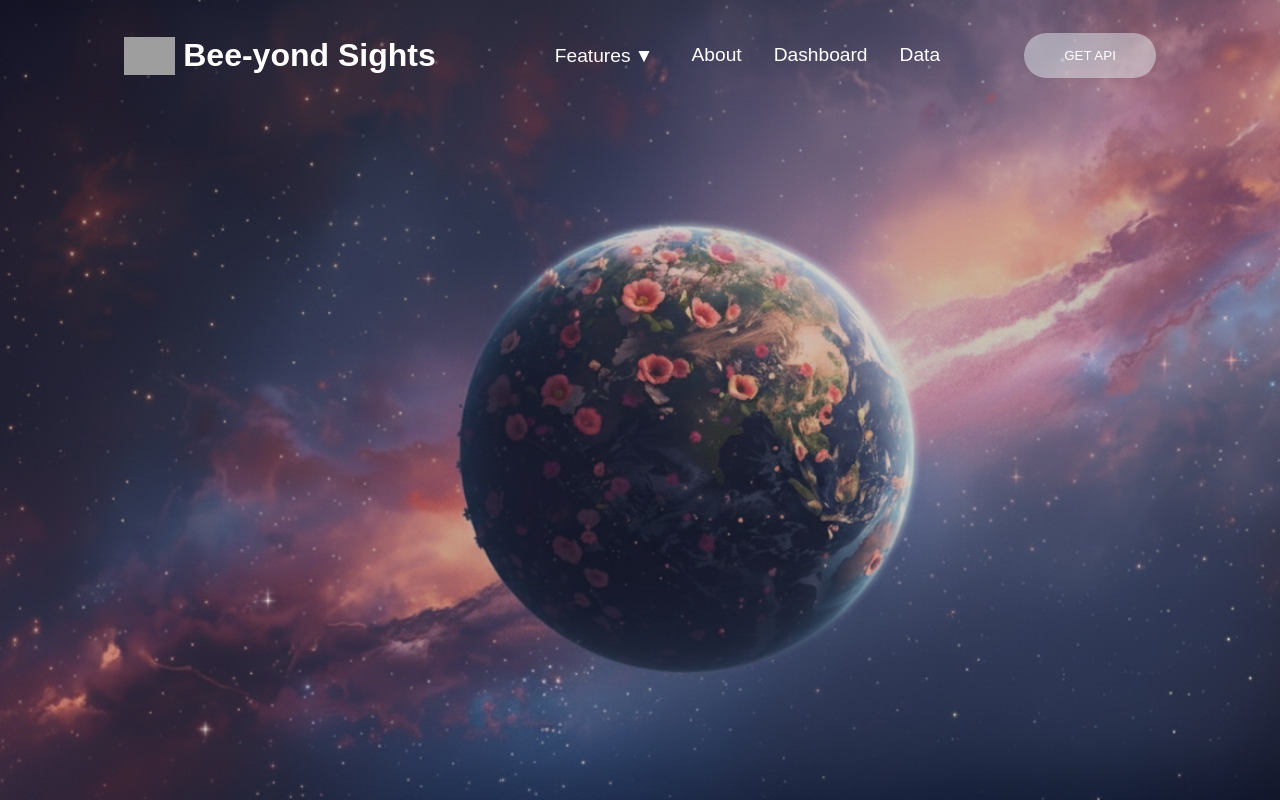
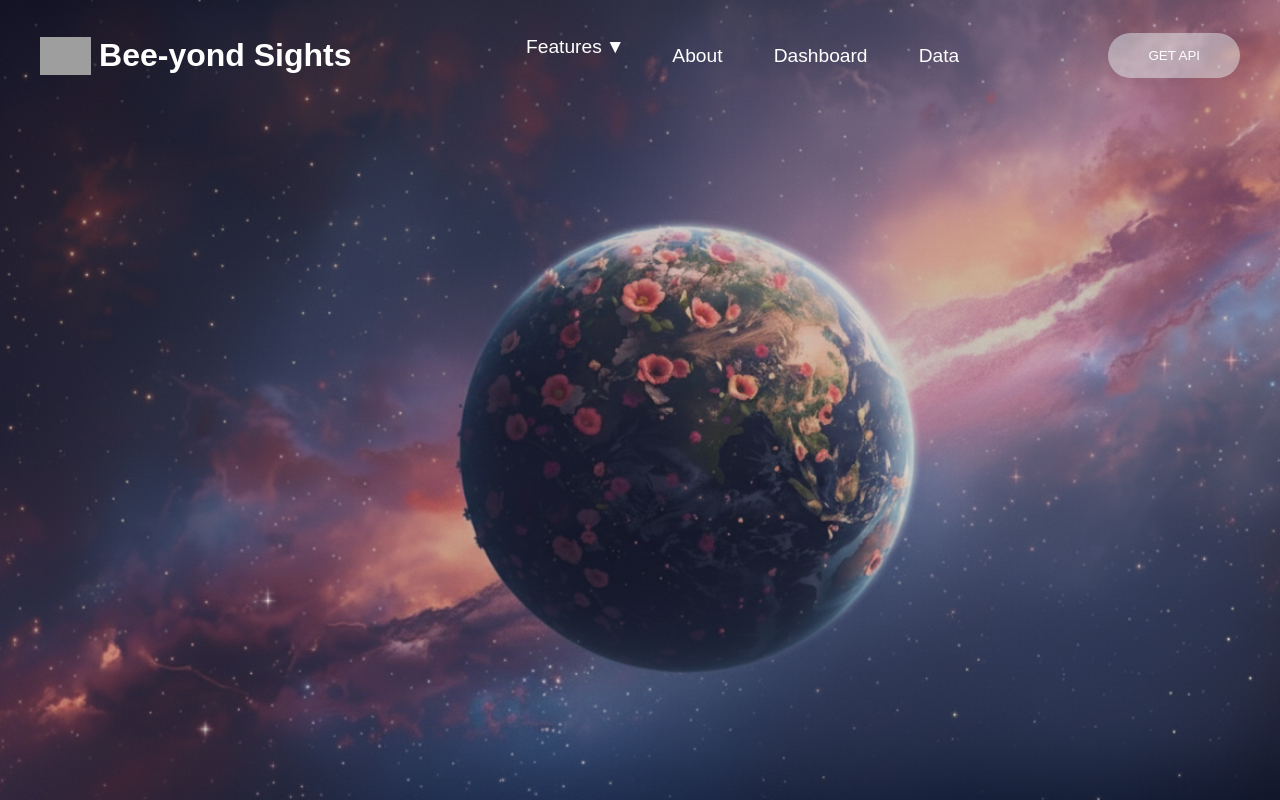
Before and after one commit to jananour00/Bloom-watch, a React (Vite) app: page / in a window 1280 px wide. Built offline with nearby package versions, Linux system fonts and the light colour scheme; grey boxes are pictures that could not be loaded.

Commit message:
some styling edits

```diff
--- a/src/Header/Header.module.css
+++ b/src/Header/Header.module.css
@@ -1,6 +1,6 @@
 .headerContainer {
   display: flex;
-  justify-content: space-evenly;
+  justify-content: space-between;
   align-items: center;
   padding: 0.5rem 2rem;
   position: relative;
@@ -34,6 +34,13 @@
   cursor: pointer;
   padding: 0.5rem;
   z-index: 1001;
+  transition: 0.5s;
+}
+
+.burgerMenu:hover{
+  background-color:rgba(240, 255, 255, 0.432);
+  border-radius: 5em;
+
 }
 
 .burgerLine {
@@ -80,9 +87,15 @@
   transition: color 0.2s, transform 0.2s, text-shadow 0.2s;
 }
 
+.navItem a {
+  padding: 0.5em;
+}
+
 .navItem a:hover {
-  color: hsl(0, 0%, 75%);
+  /* color: hsl(0, 0%, 75%); */
   transform: scale(1.2, 1.2);
+  background-color:rgba(240, 255, 255, 0.432);
+  border-radius: 5em;
 }
 
 .navItem a:active,
```
